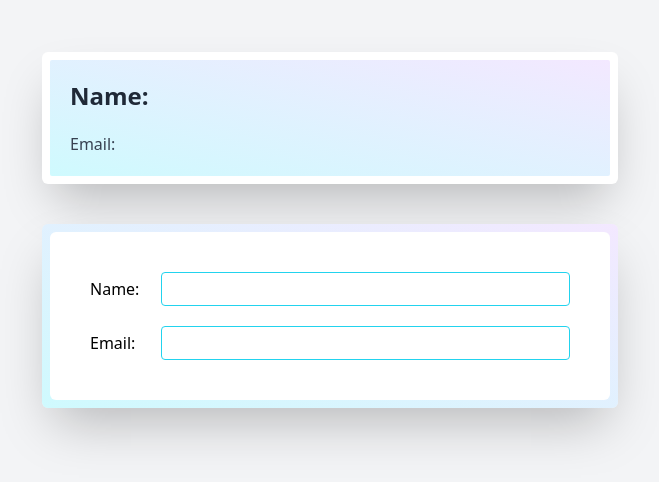
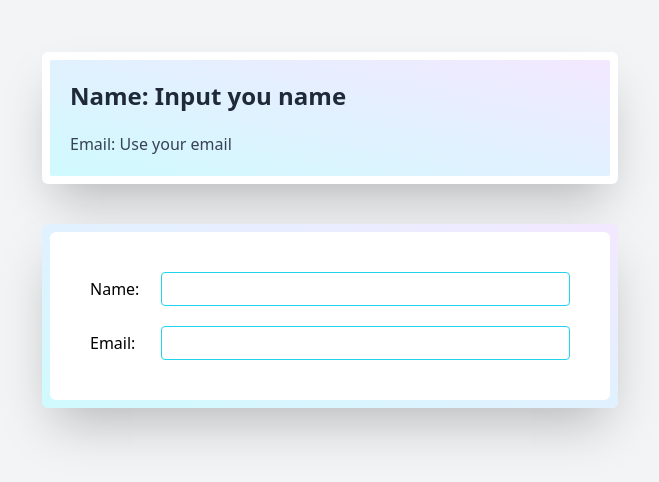
Before and after one commit to RayhanalKavey/useState-and-useEffect-concepts-and-example, a React (Create React App) app: page / in a window 1280 px wide. Shown: the part 170-652 px from the top of the page, without its empty margins (310-969 px from the left). Built offline with nearby package versions, Linux system fonts and the light colour scheme.

Commit message:
Lesson-4: Use single useState for both the email and the name.

```diff
--- a/src/App.js
+++ b/src/App.js
@@ -9,8 +9,8 @@ function App() {
     <div className="h-screen flex justify-center items-center bg-gray-100">
       {/* <LessonOne /> */}
       {/* <LessonTwo /> */}
-      <LessonThree />
-      {/* <LessonFour /> */}
+      {/* <LessonThree /> */}
+      <LessonFour />
       {/* <Explain /> */}
     </div>
   );
--- a/src/pages/LessonFour.js
+++ b/src/pages/LessonFour.js
@@ -1,12 +1,25 @@
 import React, { useState } from "react";
 
 function LessonFour() {
+  const [user, setUser] = useState({
+    name: "Input you name",
+    email: "Use your email",
+  });
+  const handleInput = (event) => {
+    // user[event.target.id] = event.target.value;
+    setUser((current) => {
+      return { ...current, [event.target.id]: event.target.value };
+    });
+  };
+
   return (
     <div className="flex flex-col w-full items-center">
       <div className="p-2 rounded-md shadow-2xl w-full max-w-xl mx-5 mb-10 bg-white">
         <div className=" bg-gradient-to-tr to-purple-100 from-cyan-100 rounded-sm p-5">
-          <h1 className="text-2xl mb-5 font-bold text-gray-800">Name:</h1>
-          <p className="text-gray-700">Email:</p>
+          <h1 className="text-2xl mb-5 font-bold text-gray-800">
+            Name: {user.name}
+          </h1>
+          <p className="text-gray-700">Email: {user.email} </p>
         </div>
       </div>
       <div className="w-full max-w-xl bg-gradient-to-tr to-purple-100 from-cyan-100 p-2 rounded-md shadow-2xl">
@@ -20,6 +33,7 @@ function LessonFour() {
               type="text"
               name="name"
               id="name"
+              onChange={(e) => handleInput(e)}
             />
           </div>
           <div className="flex justify-between items-center">
@@ -31,6 +45,7 @@ function LessonFour() {
               type="text"
               name="email"
               id="email"
+              onChange={(e) => handleInput(e)}
             />
           </div>
         </div>
```
